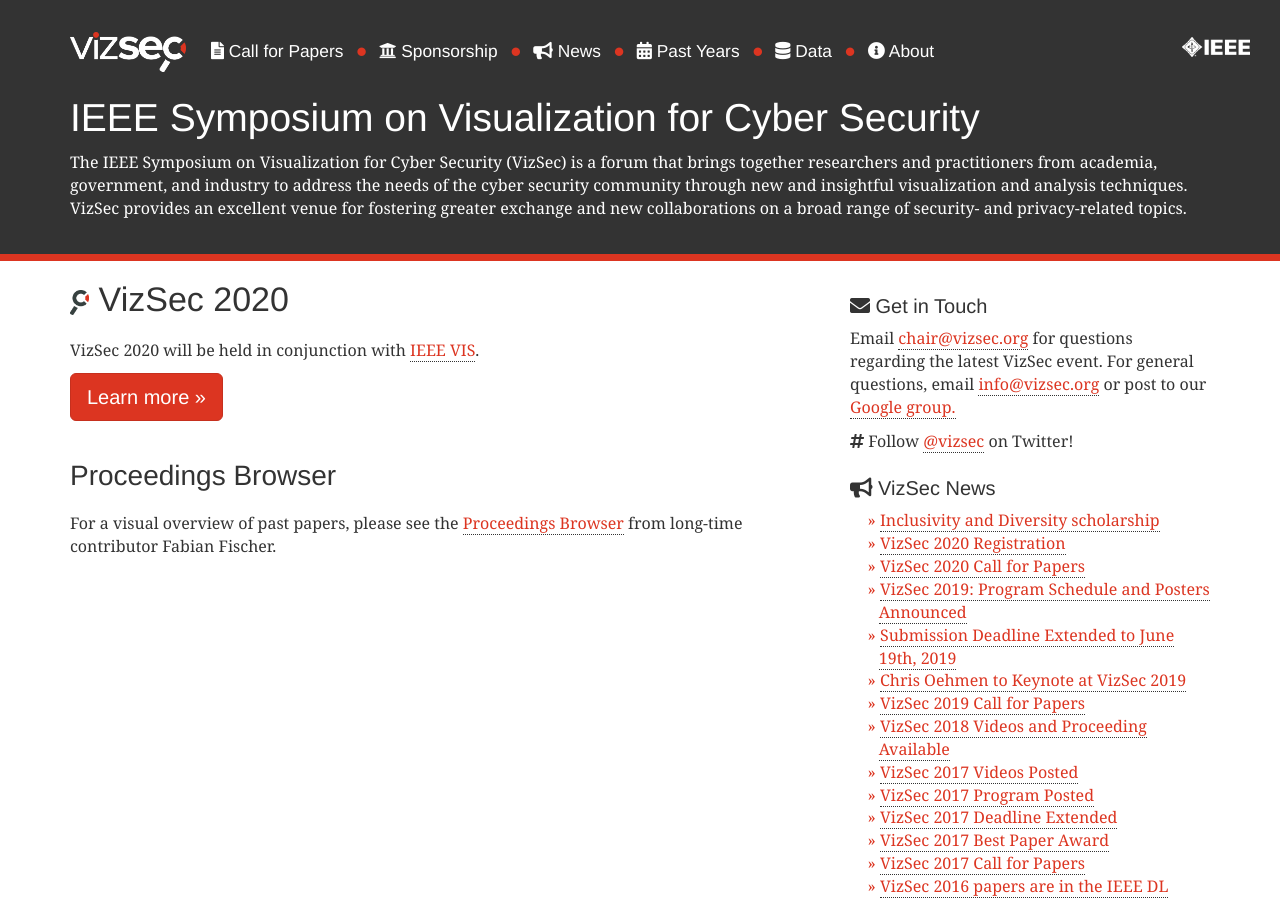
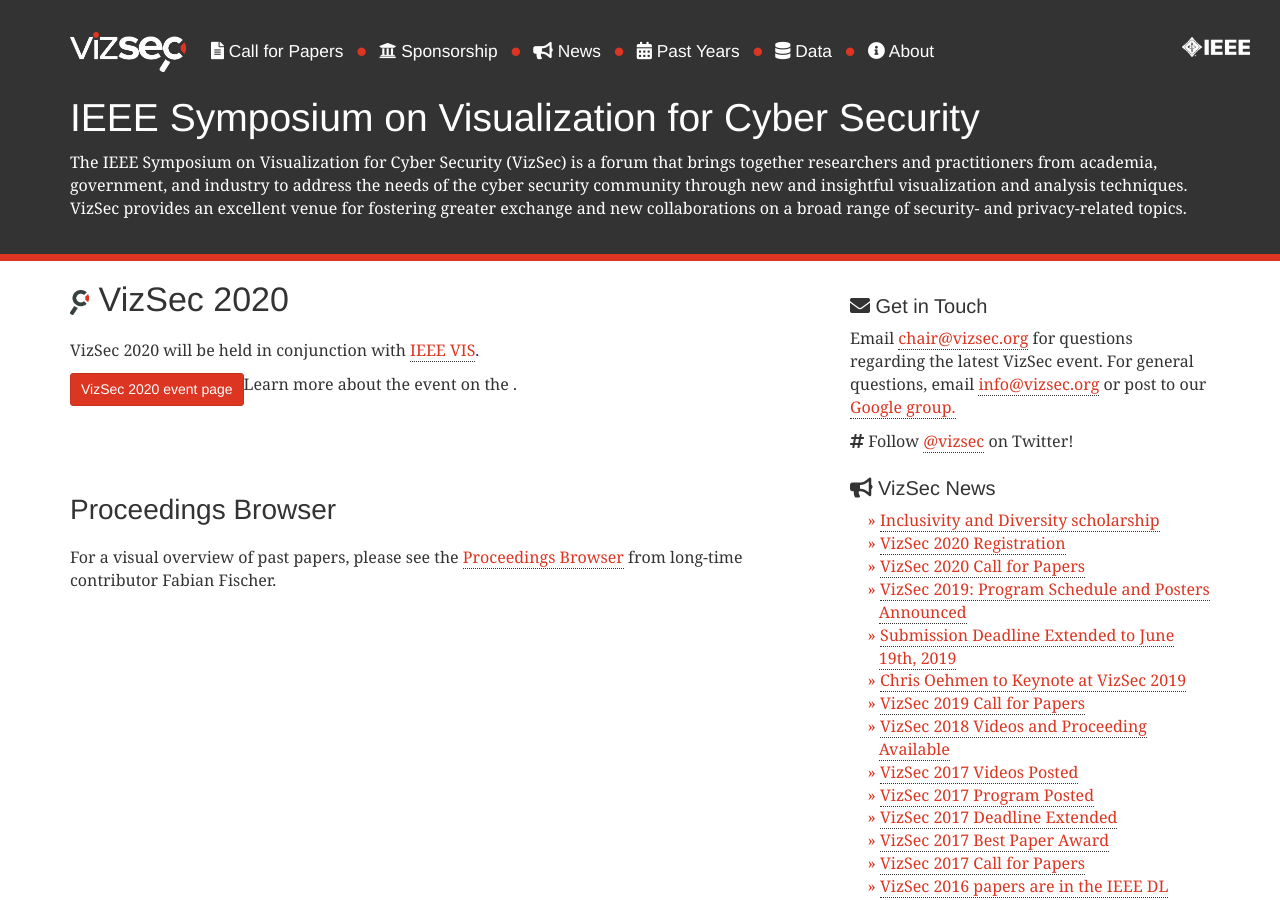
Before and after one commit to vizsec/vizsec.github.io, a Jekyll site: the page built from index.md, in a window 1280 px wide and 900 px high. Built offline with Jekyll 4.4.1, drawn with Linux system fonts in a browser that asks for light colours; nearby versions of some CDN libraries.

Commit message:
2020 redirect

```diff
--- a/index.md
+++ b/index.md
@@ -7,7 +7,7 @@
 
 VizSec 2020 will be held in conjunction with <a href="http://ieeevis.org/">IEEE VIS</a>.
 
-<p><a class="btn btn-primary btn-lg pull-left" href="/vizsec2020" role="button">Learn more &raquo;</a></p> <br/><br/><br/>
+<p>Learn more about the event on the <a class="btn btn-primary btn-sm pull-left" href="/vizsec2020" role="button">VizSec 2020 event page</a>.</p> <br/><br/><br/>
 
 ### Proceedings Browser
 
--- a/vizsec2020/index.html
+++ b/vizsec2020/index.html
@@ -176,7 +176,7 @@
 
 
             <p>Visually Evaluating Courses of Action in a Contested Network Environment
-                <em class="text-muted"> by Jaime D Peña, Kenneth Alperin, Leslie Shing, Dr Allan Wollaber </em></p>
+                <em class="text-muted"> by Benjamin Blease, Jaime D Peña, Kenneth Alperin, Leslie Shing, Dr Allan Wollaber </em></p>
             </p>
         </td>
     </tr>
```
